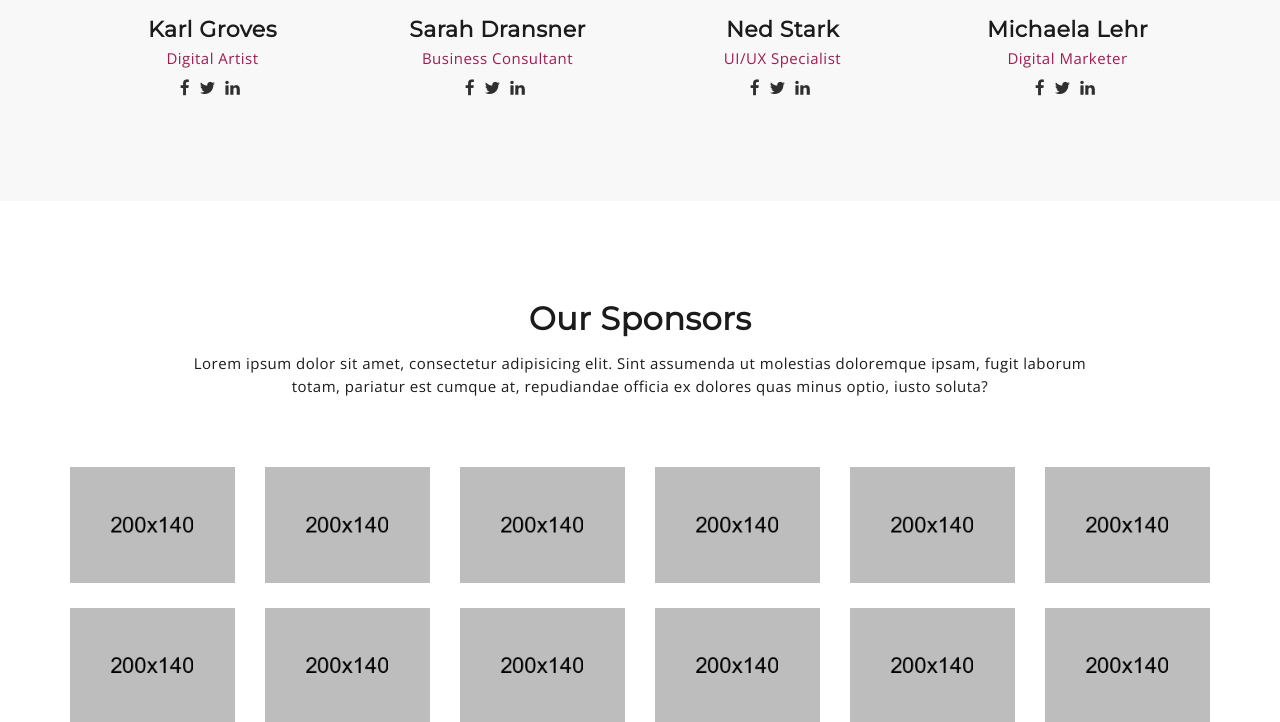
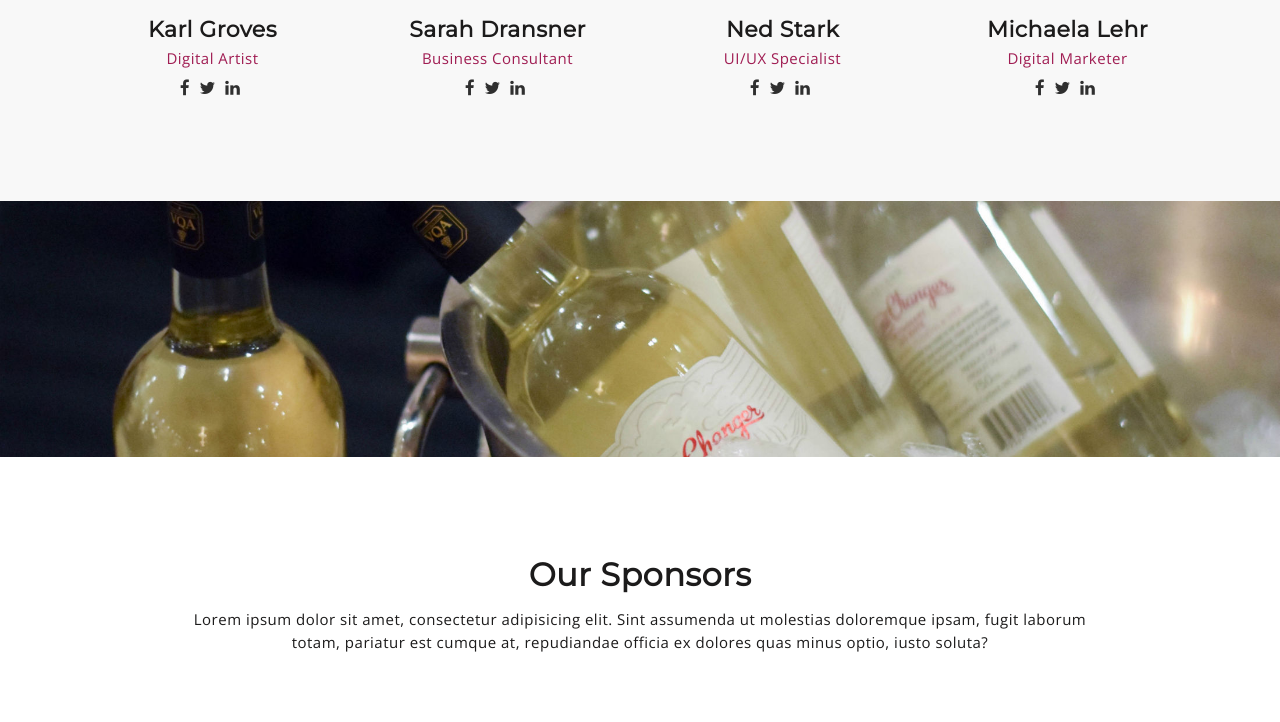
Before and after one commit to pabou061/indulge-ottawa, a PHP site: page /index.html in a window 1280 px wide. Shown: the part 3207-3929 px from the top of the page. Run offline with PHP 8.4, Linux system fonts and the light colour scheme; some libraries are stand-ins or nearby versions.

Commit message:
add a section for image

```diff
--- a/index.html
+++ b/index.html
@@ -415,7 +415,9 @@
 		</section>
 		<!-- End Speakers -->
 
+		<section id="mu-picture">
 
+		</section>
 
 		<!-- Start Sponsors -->
 		<section id="mu-sponsors">
--- a/style.css
+++ b/style.css
@@ -784,7 +784,23 @@ button:focus {
 	-o-transition: all 0.5s;
 	transition: all 0.5s;
 }
-
+/*--------------------*/
+/* VENUE */
+/*--------------------*/
+
+
+
+#mu-picture {
+	background-image: url("assets/images/banner.jpg");
+	background-attachment: fixed;
+	background-position: center center;
+	-webkit-background-size: cover;
+	background-size: cover;
+	display: inline;
+	float: left;
+	width: 100%;
+	padding:10%;
+}
 
 /*--------------------*/
 /* VENUE */
```
Also changed, not shown: assets/images/banner.jpg (added), assets/images/banner2.jpg (added).
